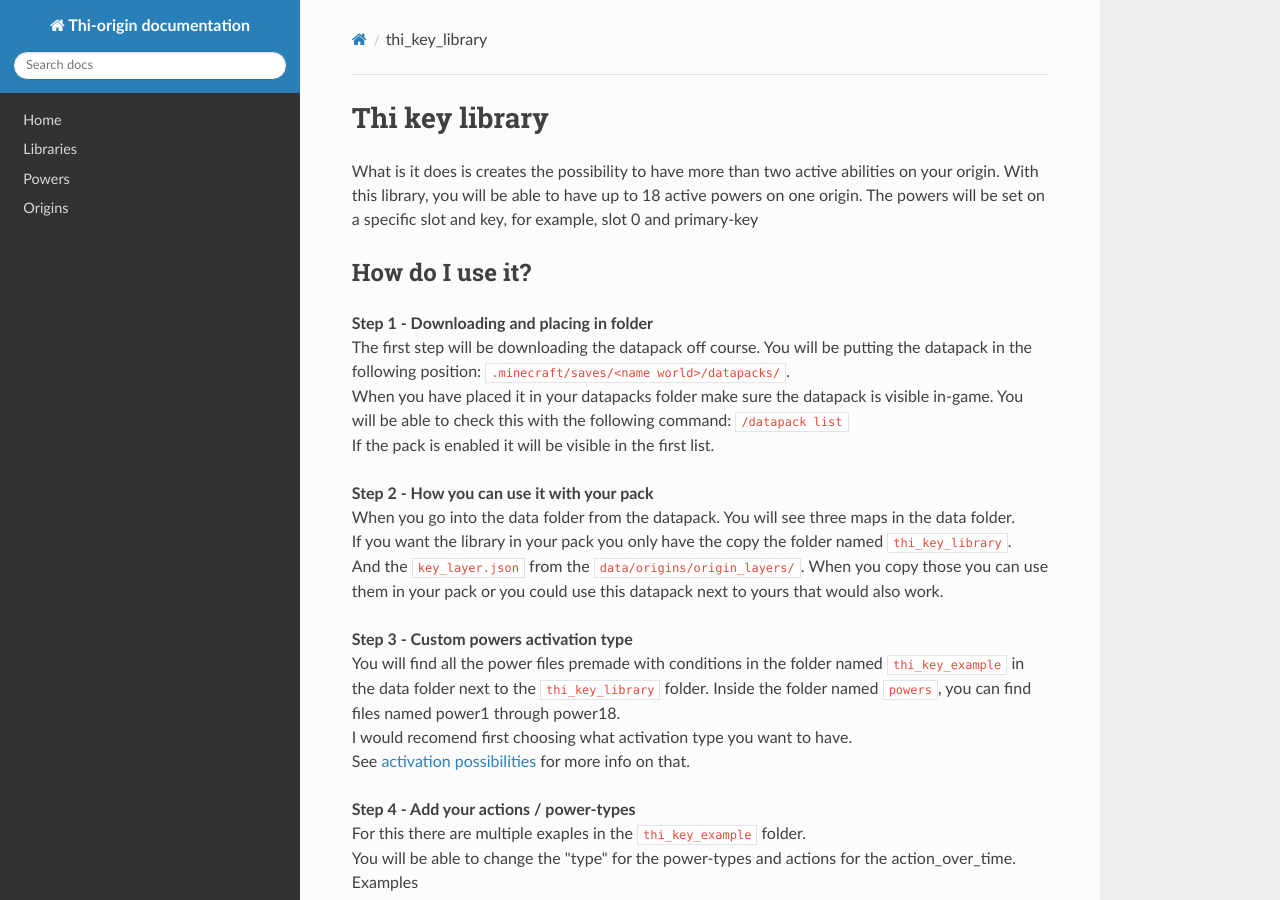
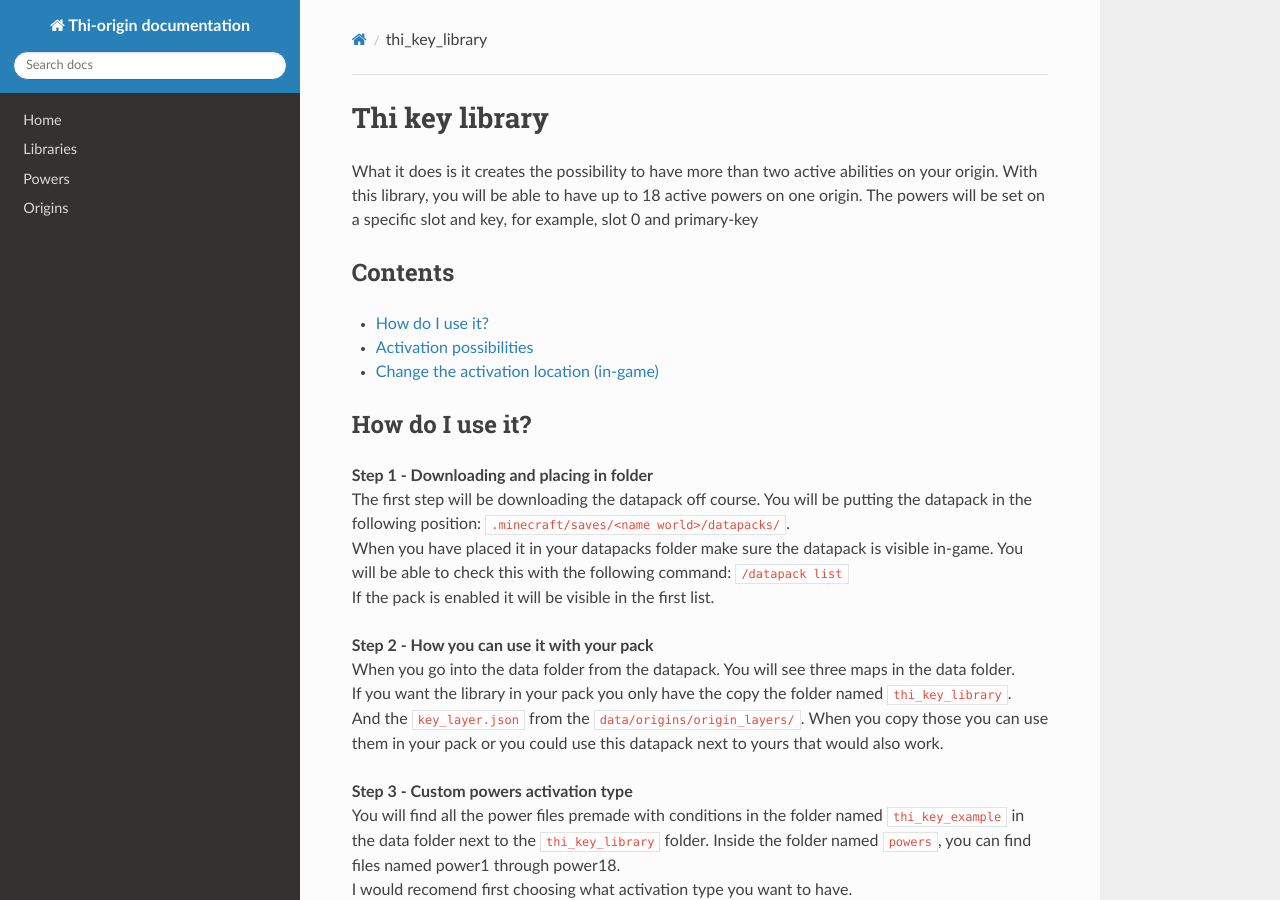
Before and after one commit to MisionThi/thi-origins-stuff, an MkDocs documentation site: the page built from docs/thi_key_library.md, in a window 1280 px wide and 900 px high. Built offline with MkDocs 1.6.1, drawn with Linux system fonts in a browser that asks for light colours; nearby versions of some CDN libraries; some of the changed text lies outside the part shown.

Commit message:
Update thi_key_library.md

````diff
--- a/docs/thi_key_library.md
+++ b/docs/thi_key_library.md
@@ -5,9 +5,16 @@ date: 2021-04-04
 
 # Thi key library
 
-What is it does is creates the possibility to have more than two active abilities on your origin.
+What it does is it creates the possibility to have more than two active abilities on your origin.
 With this library, you will be able to have up to 18 active powers on one origin.
 The powers will be set on a specific slot and key, for example, slot 0 and primary-key
+
+## Contents
+
+* [How do I use it?](#how-do-i-use-it)
+* [Activation possibilities](#activation-possibilities)
+* [Change the activation location (in-game)](#change-the-activation-location)
+
 
 ## How do I use it?
 
@@ -123,3 +130,6 @@ The conditions for it are. <br />
   "compare_to": 1
 }
 ```
+<br />
+
+## Change the activation location
````
